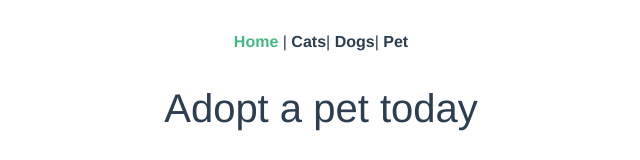
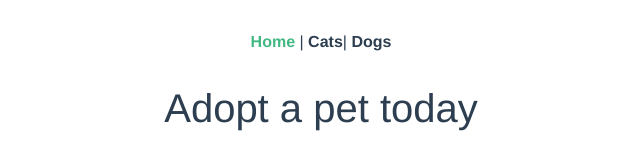
Before and after one commit to somto96/adopt-pets, a Vue app: page / in a window 1280 px wide. Shown: the top 160 px of the page, without its empty margins (319-959 px from the left). Built offline with nearby package versions, Linux system fonts and the light colour scheme.

Commit message:
Removed pet link

```diff
--- a/src/App.vue
+++ b/src/App.vue
@@ -3,8 +3,7 @@
     <div id="nav">
       <router-link to="/">Home</router-link> |
       <router-link to="/cats">Cats</router-link>|
-      <router-link to="/dogs">Dogs</router-link>|
-      <router-link to="/pet">Pet</router-link>
+      <router-link to="/dogs">Dogs</router-link>
     </div>
     <b-container>
       <router-view/>
```
